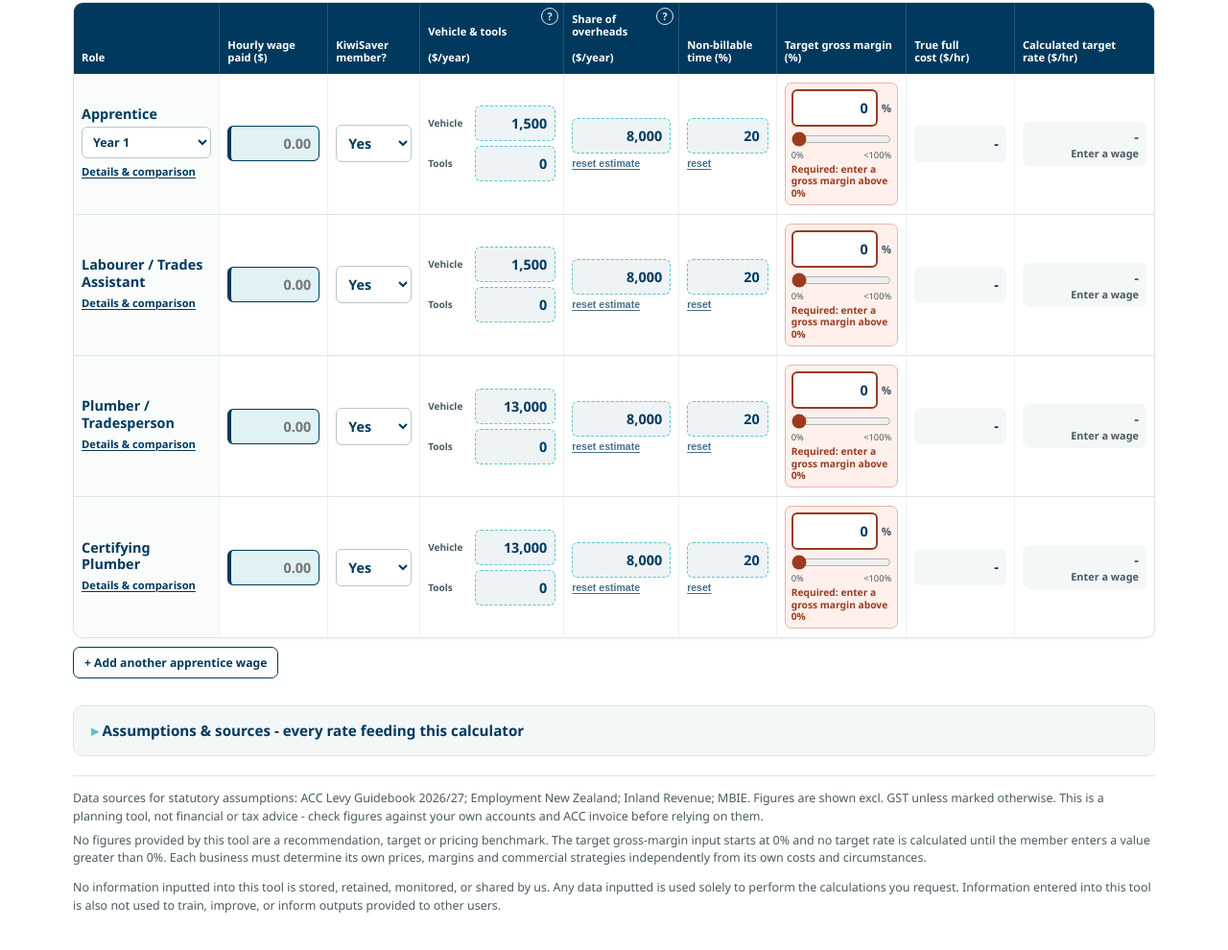
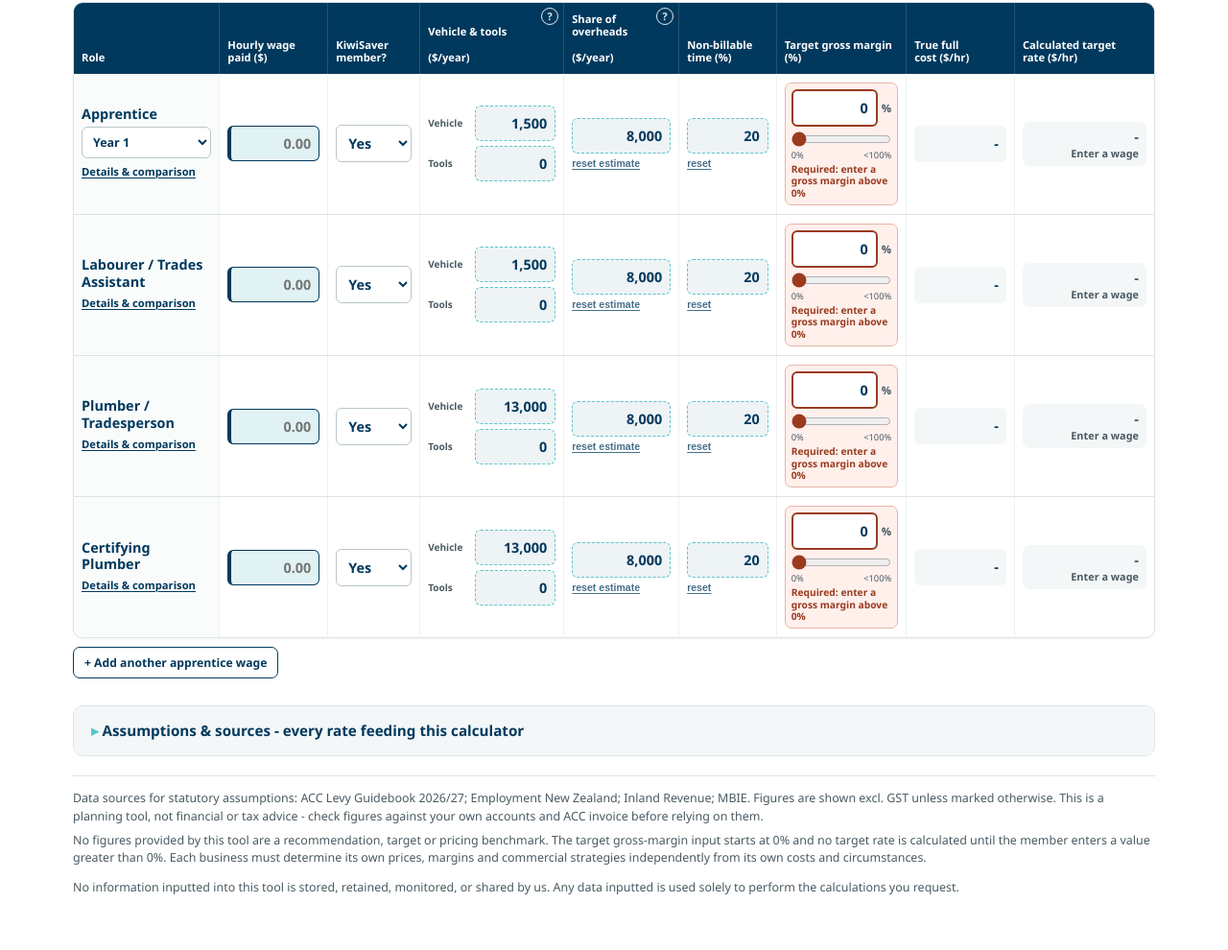
Before and after one commit to masterplumbersnz/ChargeOutCalc, a plain HTML site: page index.html in a window 1280 px wide. Shown: the part 870-1860 px from the top of the page at 96% size. Drawn offline with Linux system fonts and the light colour scheme.

Commit message:
Update disclaimer text in index.html
Removed a sentence about data usage from the disclaimer.

```diff
--- a/index.html
+++ b/index.html
@@ -1805,7 +1805,7 @@
         <div class="mpc-disclaimer">
             Data sources for statutory assumptions: ACC Levy Guidebook 2026/27; Employment New Zealand; Inland Revenue; MBIE. Figures are shown excl. GST unless marked otherwise. This is a planning tool, not financial or tax advice - check figures against your own accounts and ACC invoice before relying on them.
             <span class="mpc-survey-disclaimer">No figures provided by this tool are a recommendation, target or pricing benchmark. The target gross-margin input starts at 0% and no target rate is calculated until the member enters a value greater than 0%. Each business must determine its own prices, margins and commercial strategies independently from its own costs and circumstances.</span>
-            <p>No information inputted into this tool is stored, retained, monitored, or shared by us. Any data inputted is used solely to perform the calculations you request.   Information entered into this tool is also not used to train, improve, or inform outputs provided to other users.</p>
+            <p>No information inputted into this tool is stored, retained, monitored, or shared by us. Any data inputted is used solely to perform the calculations you request.</p>
         </div>
     </div>
 
```
